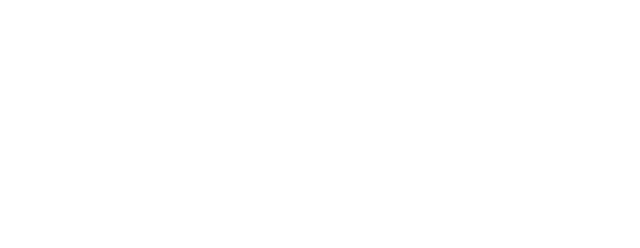
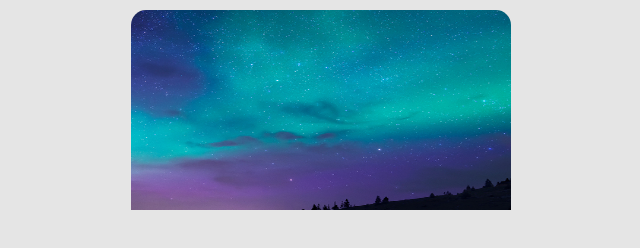
Before and after one commit to tymichael/Todolist, a plain HTML site: page index.html in a window 1280 px wide. Shown: the whole page, without its empty margins (319-959 px from the left). Drawn offline with Linux system fonts and the light colour scheme.

Commit message:
add container & header

```diff
--- a/index.html
+++ b/index.html
@@ -4,5 +4,14 @@
 <head>
     <meta charset="UTF-8">
     <title>JavaScript-ToDoList</title>
+    <link rel="stylesheet" href="https://fonts.googleapis.com/css?family=Titillium+Web">
+    <link rel="stylesheet" href="css/font-awesome.css">
+    <link rel="stylesheet" href="css/style.css">
 </head>
+<body>
+    <div class="container">
+        <div class="header">
+        </div>
+    </div>
+</body>
 </html>
```
